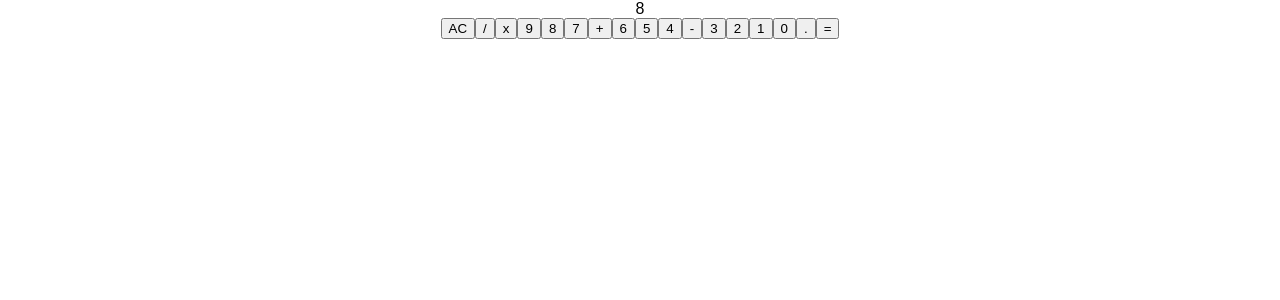
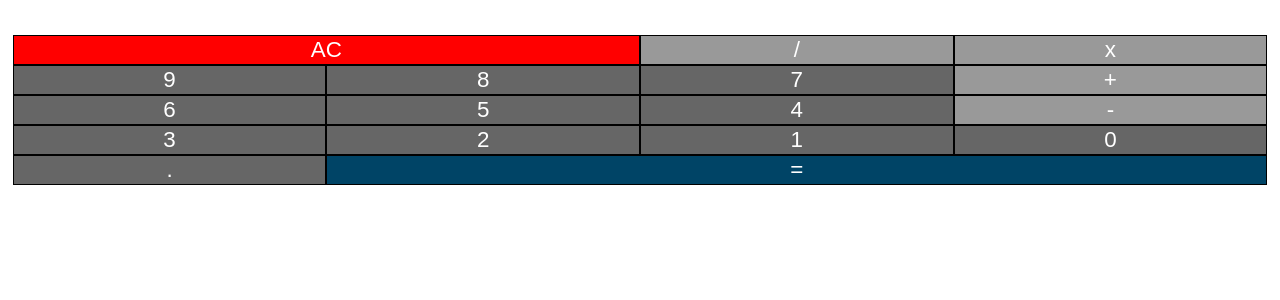
Before and after one commit to donjosef/React-calculator, a React (Create React App) app: page / in a window 1280 px wide. Shown: the top 300 px of the page. Built offline with nearby package versions, Linux system fonts and the light colour scheme.

Commit message:
set the style for elements of app

```diff
--- a/src/App.css
+++ b/src/App.css
@@ -1,3 +1,59 @@
+* {
+    box-sizing: border-box;
+}
 .App {
   text-align: center;
 }
+
+.Calculator {
+    width: 380px;
+    height: 450px;
+    border: 4px solid #666677;
+    background: #111;
+    margin: 50px auto;
+    padding-bottom: 5px;
+}
+
+.Display {
+    padding: 3px;
+    font-size: 1.6em;
+    text-align: right;
+    color: #fff;
+}
+
+.Commands {
+    width: 98%;
+    margin: auto;
+    height: calc(100% - 35px);
+    background: #999;
+    display: flex;
+    flex-wrap: wrap;
+}
+
+
+.Button {
+   color: white;
+   font-size: 1.4em;
+   border: 1px solid black;
+
+}
+.Numb,
+.Point {
+    width: 25%;
+    background: #666;
+}
+
+.Operator {
+    width: 25%;
+    background: #999;
+}
+
+.Danger {
+    width: 50%;
+    background: red;
+}
+
+.Success {
+    width: 75%;
+    background: #004466;
+}
```
